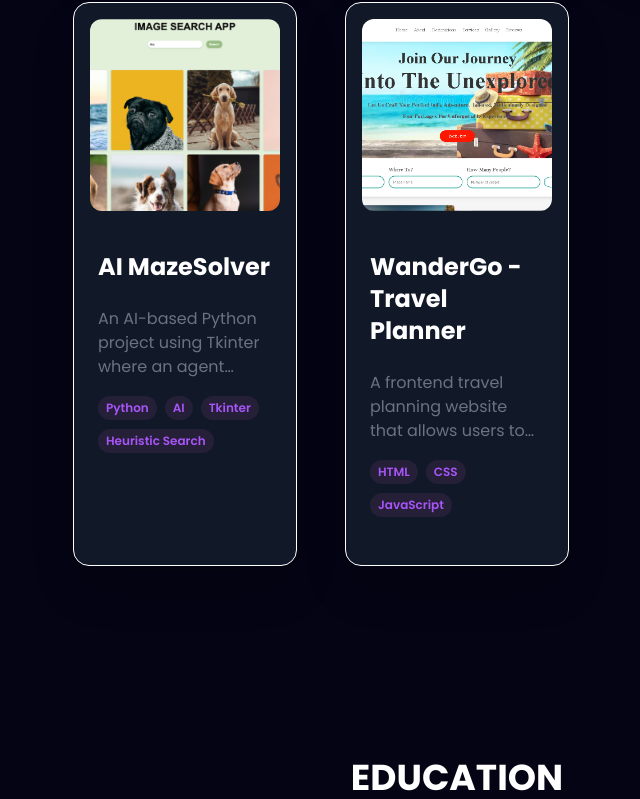
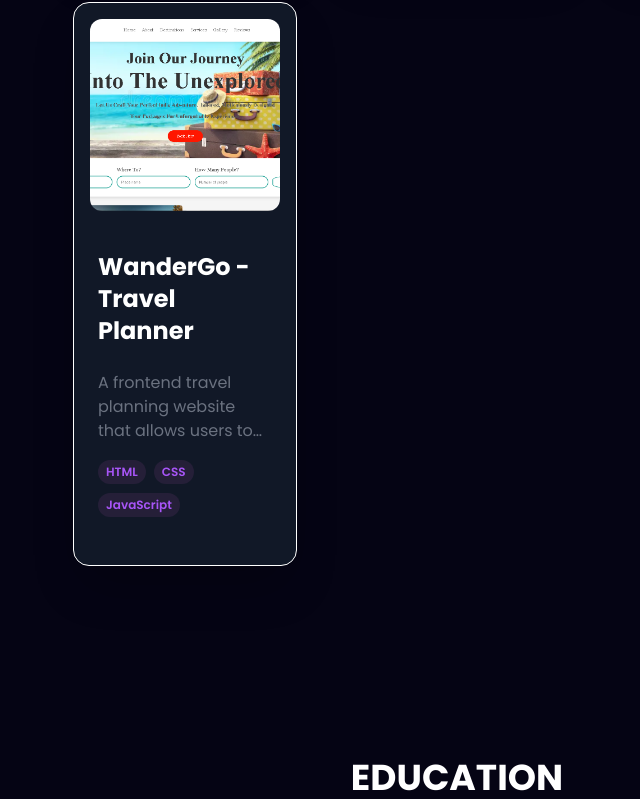
Before and after one commit to CodeJoc/Portfolio, a React (Vite) app: page / in a window 1280 px wide. Shown: the part 5053-5852 px from the top of the page, without its empty margins (183-823 px from the left). Built offline with nearby package versions, Linux system fonts and the light colour scheme.

Commit message:
Update
Removed AI MazeSolver project details from constants.

```diff
--- a/src/constants.js
+++ b/src/constants.js
@@ -304,16 +304,6 @@ export const SkillsInfo = [
   },
   {
     id: 6,
-    title: "AI MazeSolver",
-    description:
-      "An AI-based Python project using Tkinter where an agent solves mazes with heuristic search. Implements techniques like random restarts and simulated annealing to overcome dead-ends.",
-    image: imagesearchLogo,
-    tags: ["Python", "AI", "Tkinter", "Heuristic Search"],
-    github: "https://github.com/CodeJoc/MazeSolver",
-    webapp: "https://github.com/CodeJoc/MazeSolver"
-  },
-  {
-    id: 7,
     title: "WanderGo - Travel Planner",
     description:
       "A frontend travel planning website that allows users to explore destinations and organize trips with a clean and responsive design.",
```
